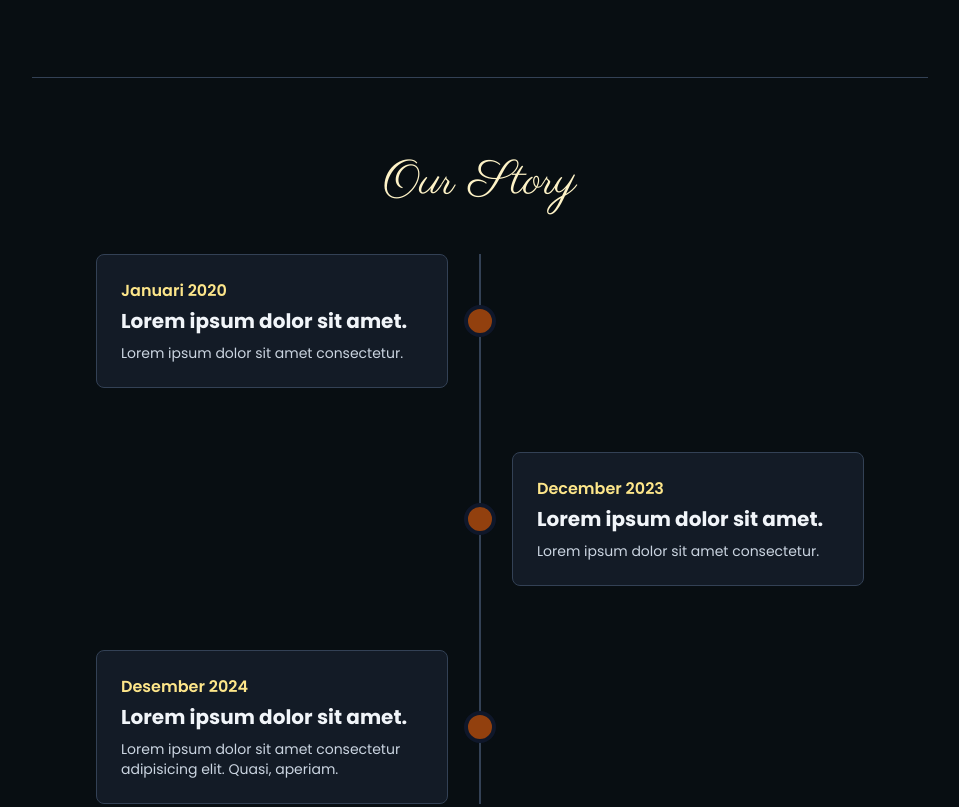
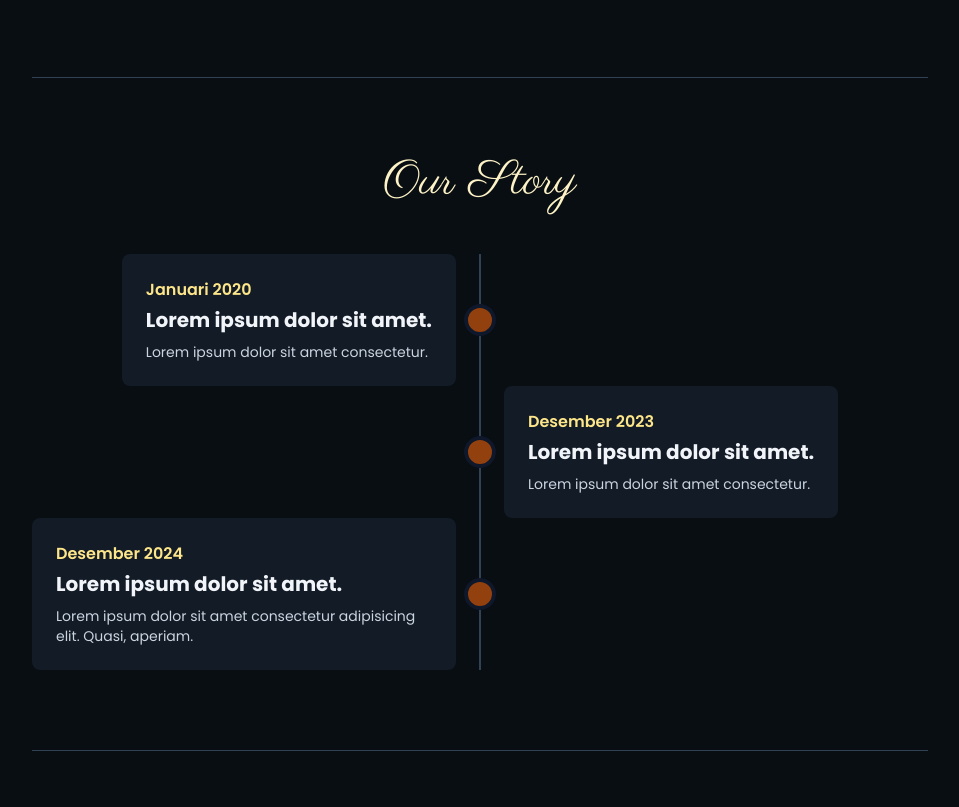
Before and after one commit to Kwonliem/weddingnew, a plain HTML site: page index.html in a window 1280 px wide. Shown: the part 1764-2571 px from the top of the page, without its empty margins (160-1119 px from the left). Drawn offline with nearby package versions, Linux system fonts and the light colour scheme.

Commit message:
first commit

```diff
--- a/index.html
+++ b/index.html
@@ -228,7 +228,62 @@
         </div>
     </section>
     <div class="w-full h-px bg-slate-700 max-w-4xl mx-auto"></div>
-    <section id="our-story" class="py-20 px-6">
+    <!-- UPDATED: Our Story Section -->
+<section id="our-story" class="py-20 px-6">
+        <div class="max-w-4xl mx-auto text-center reveal glass-section">
+            <h2 class="font-script text-5xl mb-12 text-amber-100">Our Story</h2>
+            <!-- Timeline container -->
+            <div class="relative">
+                <!-- The vertical line (visible on medium screens and up) -->
+                <div class="hidden md:block absolute top-0 h-full w-0.5 bg-slate-700 left-1/2 -translate-x-1/2"></div>
+
+                <div class="space-y-8 md:space-y-0 md:gap-y-16">
+                    <!-- Timeline Item 1 -->
+                    <div class="relative flex flex-col md:grid md:grid-cols-2 md:gap-x-12 items-center">
+                        <div class="md:text-right">
+                           <div class="bg-slate-800/50 p-6 rounded-lg text-left inline-block">
+                                <p class="text-amber-200 font-semibold">Januari 2020</p>
+                                <h3 class="text-xl font-bold mt-1">Lorem ipsum dolor sit amet.</h3>
+                                <p class="text-slate-300 mt-2 text-sm">Lorem ipsum dolor sit amet consectetur.</p>
+                            </div>
+                        </div>
+                        <div class="hidden md:block absolute top-1/2 left-1/2 -translate-y-1/2 -translate-x-1/2 w-8 h-8 bg-amber-800 rounded-full border-4 border-slate-900"></div>
+                        <div class="md:hidden mt-4 mb-4 h-8 w-px bg-slate-700"></div>
+                        <div></div>
+                    </div>
+
+                    <!-- Timeline Item 2 -->
+                    <div class="relative flex flex-col-reverse md:grid md:grid-cols-2 md:gap-x-12 items-center">
+                        <div></div>
+                        <div class="md:hidden mt-4 mb-4 h-8 w-px bg-slate-700"></div>
+                        <div class="md:text-left">
+                           <div class="bg-slate-800/50 p-6 rounded-lg text-left inline-block">
+                                <p class="text-amber-200 font-semibold">Desember 2023</p>
+                                <h3 class="text-xl font-bold mt-1">Lorem ipsum dolor sit amet.</h3>
+                                <p class="text-slate-300 mt-2 text-sm">Lorem ipsum dolor sit amet consectetur.</p>
+                            </div>
+                        </div>
+                        <div class="hidden md:block absolute top-1/2 left-1/2 -translate-y-1/2 -translate-x-1/2 w-8 h-8 bg-amber-800 rounded-full border-4 border-slate-900"></div>
+                    </div>
+
+                    <!-- Timeline Item 3 -->
+                     <div class="relative flex flex-col md:grid md:grid-cols-2 md:gap-x-12 items-center">
+                        <div class="md:text-right">
+                           <div class="bg-slate-800/50 p-6 rounded-lg text-left inline-block">
+                                <p class="text-amber-200 font-semibold">Desember 2024</p>
+                                <h3 class="text-xl font-bold mt-1">Lorem ipsum dolor sit amet.</h3>
+                                <p class="text-slate-300 mt-2 text-sm">Lorem ipsum dolor sit amet consectetur adipisicing elit. Quasi, aperiam.</p>
+                            </div>
+                        </div>
+                        <div class="hidden md:block absolute top-1/2 left-1/2 -translate-y-1/2 -translate-x-1/2 w-8 h-8 bg-amber-800 rounded-full border-4 border-slate-900"></div>
+                        <div class="md:hidden mt-4 mb-4 h-8 w-px bg-slate-700"></div>
+                        <div></div>
+                    </div>
+                </div>
+            </div>
+        </div>
+    </section>
+    <!-- <section id="our-story" class="py-20 px-6">
         <div class="max-w-3xl mx-auto text-center reveal">
             <h2 class="font-script text-5xl mb-12 text-amber-100">Our Story</h2>
             <div class="relative">
@@ -238,12 +293,12 @@
                         <div class="md:w-1/2 md:pr-8">
                             <div class="bg-slate-800/50 p-6 rounded-lg border border-slate-700 text-left">
                                 <p class="text-amber-200 font-semibold">Januari 2020</p>
-                                <h3 class="text-xl font-bold mt-1">Lorem ipsum dolor sit amet.</h3>
+                                <h3 class="text-xl font-bold mt-1">Lorem ipsum dolor sit amet.</h3> -->
                                 <!-- <h3 class="text-xl font-bold mt-1">Pertemuan Pertama</h3> -->
-                                <p class="text-slate-300 mt-2 text-sm" >Lorem ipsum dolor sit amet consectetur.</p>
+                                <!-- <p class="text-slate-300 mt-2 text-sm" >Lorem ipsum dolor sit amet consectetur.</p> -->
                                 <!-- <p class="text-slate-300 mt-2 text-sm">Cerita singkat bagaimana kami pertama kali
                                     kami mengenal satu sama lain lewat online Group WhatsApp.</p> -->
-                            </div>
+                            <!-- </div>
                         </div>
                         <div
                             class="absolute left-1/2 -translate-x-1/2 w-8 h-8 bg-amber-800 rounded-full border-4 border-slate-900">
@@ -253,13 +308,13 @@
                         <div class="md:w-1/2 md:pl-8">
                             <div class="bg-slate-800/50 p-6 rounded-lg border border-slate-700 text-left">
                                 <p class="text-amber-200 font-semibold">December 2023</p>
-                                <h3 class="text-xl font-bold mt-1">Lorem ipsum dolor sit amet.</h3>
+                                <h3 class="text-xl font-bold mt-1">Lorem ipsum dolor sit amet.</h3> -->
                                 <!-- <h3 class="text-xl font-bold mt-1">Saling Curhat</h3> -->
-                                <p class="text-slate-300 mt-2 text-sm" >Lorem ipsum dolor sit amet consectetur.</p>
+                                <!-- <p class="text-slate-300 mt-2 text-sm" >Lorem ipsum dolor sit amet consectetur.</p> -->
                                 <!-- <p class="text-slate-300 mt-2 text-sm">Momen kami dekat adalah saling berbagi cerita dan
                                     bermain game bareng (Nita curhat aku kasih solusi, walaupun ngga di denger juga gpp
                                     :) ).</p> -->
-                            </div>
+                            <!-- </div>
                         </div>
                         <div
                             class="absolute left-1/2 -translate-x-1/2 w-8 h-8 bg-amber-800 rounded-full border-4 border-slate-900">
@@ -268,15 +323,15 @@
                     <div class="relative flex items-center md:justify-start">
                         <div class="md:w-1/2 md:pr-8">
                             <div class="bg-slate-800/50 p-6 rounded-lg border border-slate-700 text-left">
-                                <p class="text-amber-200 font-semibold">Desember 2024</p>
+                                <p class="text-amber-200 font-semibold">Desember 2024</p> -->
                                 <!-- <h3 class="text-xl font-bold mt-1">Awal Bertemu Dengan Orang Tua Nita</h3> -->
-                                <h3 class="text-xl font-bold mt-1">Lorem ipsum dolor sit amet.</h3>
-                                <p class="text-slate-300 mt-2 text-sm">Lorem ipsum dolor sit amet consectetur adipisicing elit. Quasi, aperiam.</p>
+                                <!-- <h3 class="text-xl font-bold mt-1">Lorem ipsum dolor sit amet.</h3>
+                                <p class="text-slate-300 mt-2 text-sm">Lorem ipsum dolor sit amet consectetur adipisicing elit. Quasi, aperiam.</p> -->
                                 <!-- <p class="text-slate-300 mt-2 text-sm">Sebuah kebahagiaan untuk ku seorang laki - laki
                                     yang memberanikan diri dari Solo - Bogor untuk menemui orang tua Nita secara
                                     langsung dan memberanikan diri untuk meminta izin menikahi Nita. (Such a gentleman)
                                     Hahah</p> -->
-                            </div>
+                            <!-- </div>
                         </div>
                         <div
                             class="absolute left-1/2 -translate-x-1/2 w-8 h-8 bg-amber-800 rounded-full border-4 border-slate-900">
@@ -285,7 +340,7 @@
                 </div>
             </div>
         </div>
-    </section>
+    </section> -->
     <div class="w-full h-px bg-slate-700 max-w-4xl mx-auto"></div>
     <section id="events" class="py-20 px-6">
         <div class="max-w-5xl mx-auto text-center reveal">
```
